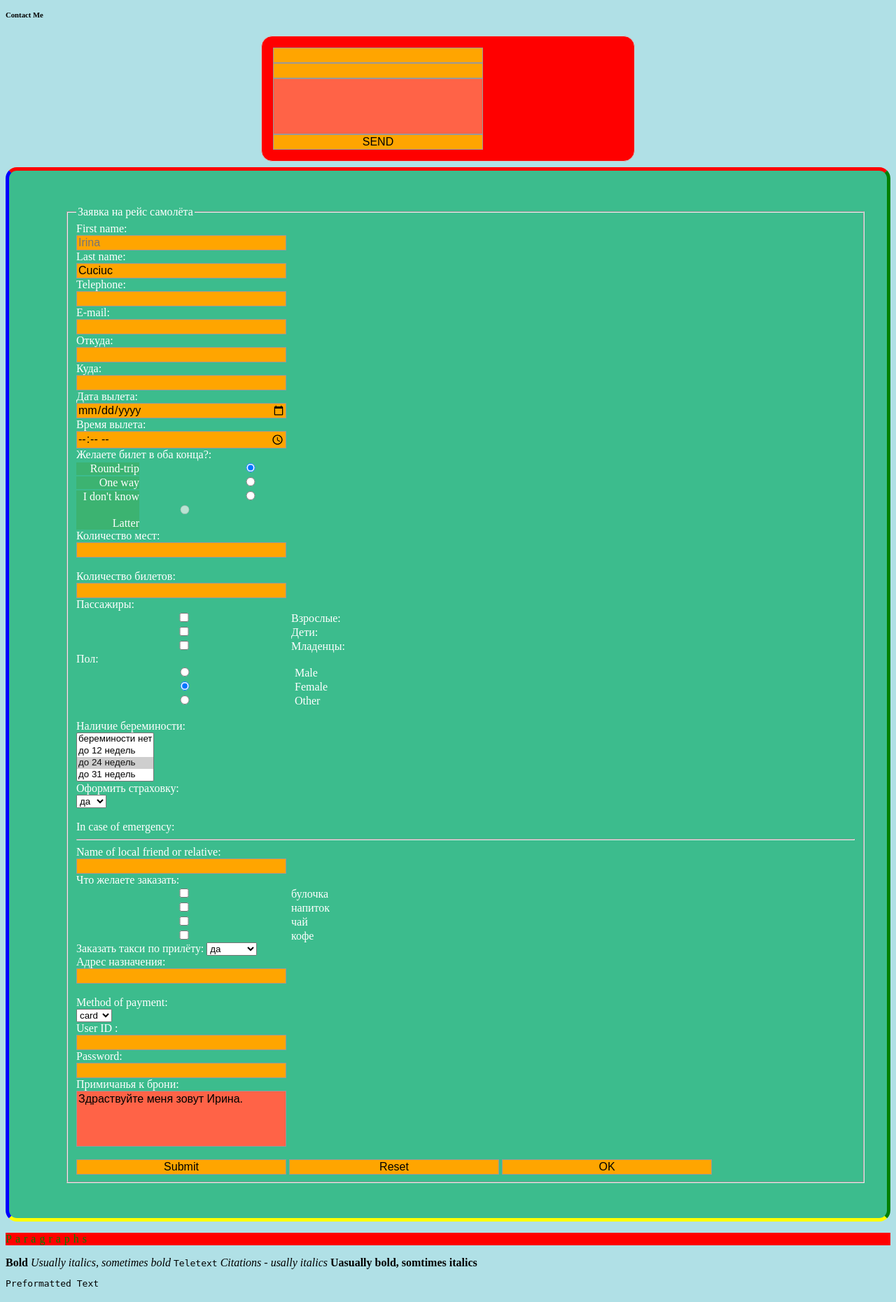
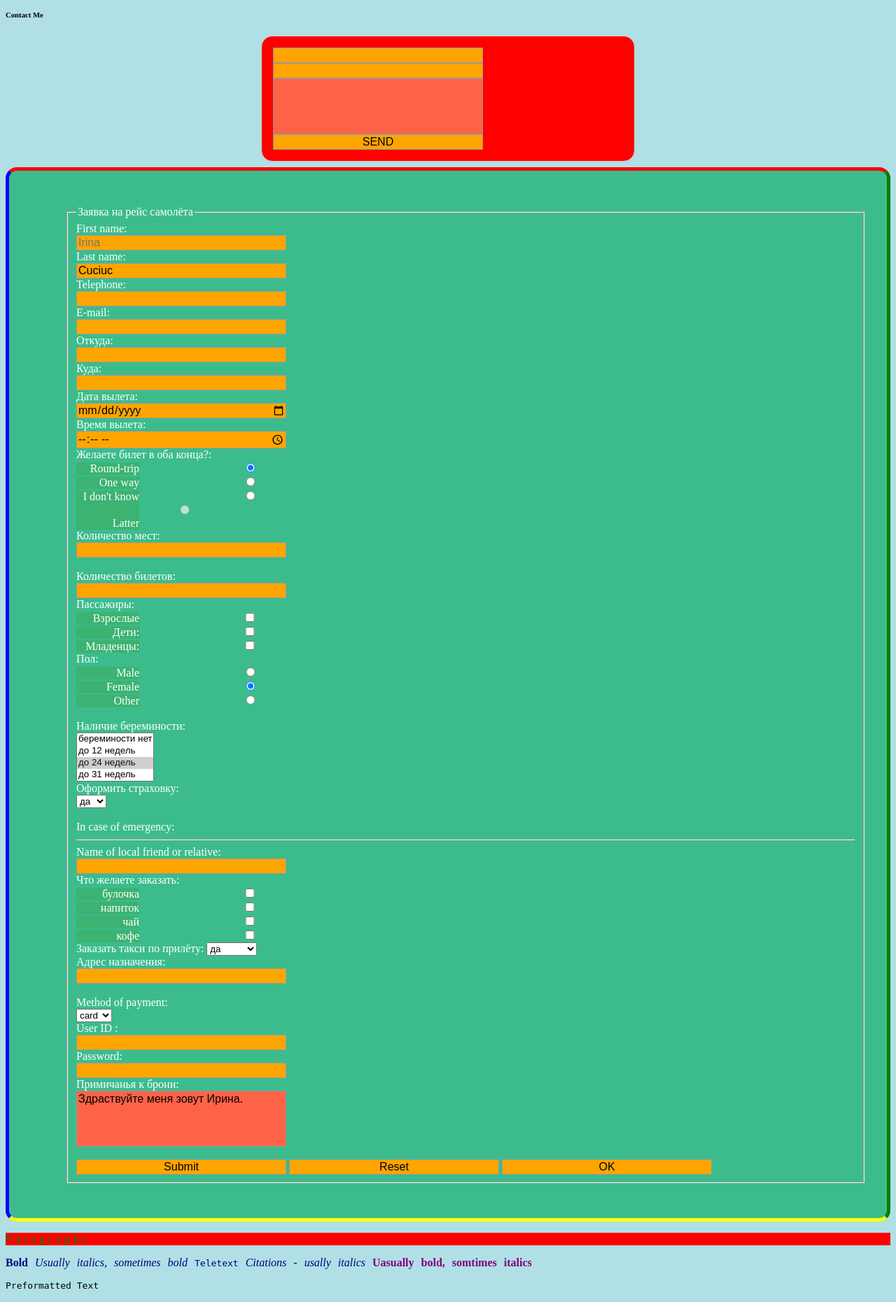
Before and after one commit to Cuciuc/course2, a PHP site: page /htmltodo.html in a window 1280 px wide. Shown: the part 4240-6101 px from the top of the page at 70% size. Before the commit the page ends 6079 px from the top, so only its background shows below. Run offline with PHP 8.4, Linux system fonts and the light colour scheme.

Commit message:
external css files

```diff
--- a/htmltodo.html
+++ b/htmltodo.html
@@ -2,131 +2,9 @@
 <html>
   <head>
     <title>Head's elements</title>
+    <link href="./styles/style.css" rel="stylesheet" type="text/css">
     <style>
-      body {
-        background-color: powderblue;
-      }
-      h1.hidden {
-        visibility: hidden;
-      }
-      h2 {
-        color: red;
-        background-color: violet;
-        margin-left: 20px;
-        text-shadow: 4px 4px 8px blue;
-      }
-      p {
-        color: navy;
-        word-spacing: 6px;
-      }
-      p.important {
-        color: green;
-        background-color: red;
-        letter-spacing: 5px;
-      }
-      a.hover {
-        color: red;
-      }
-      table {
-        font-family: arial, sans-serif;
-        border-collapse: separate;
-        border: 4px solid red;
-        border-radius: 30px;
-        width: 100%;
-        table-layout: fixed;
-        position: relative;
-        left: 30px;
-        }
-      td,
-      th {
-        font-family: georgia, serif;
-        background-color: dodgerblue;
-        border: 1px solid #009900;
-        text-align: left;
-        padding: 8px;
-      }
-      tr:nth-child(even) {
-        background-color: #dddddd;
-      }
-      caption {
-        caption-side: right;
-      }
-      form {
-        background-color: red;
-        /* Just to center the form on the page */
-        margin: 0 auto;
-        width: 500px;
-        /* To see the outline of the form */
-        padding: 1em;
-        border: 1px solid #CCC;
-        border-radius: 1em;
-      }
 
-      form div + div {
-        background-color: pink;
-        margin-top: 1em;
-      }
-      form.homework {
-      width: 100%;
-      padding-top: 50px;
-      padding-right: 30px;
-      padding-bottom: 50px;
-      padding-left: 80px;
-      margin: 8px 0;
-      box-sizing: border-box;
-      background-color: #3CBC8D;
-      border: 5px solid;
-      border-color: red green yellow blue;
-      color: white;
-      }
-      label {
-        background-color: MediumSeaGreen;
-        /* To make sure that all labels have the same size and are properly aligned */
-        display: inline-block;
-        width: 90px;
-        text-align: right;
-      }
-      input, textarea {
-        background-color: orange;
-        /* To make sure that all text fields have the same font settings
-         By default, textareas have a monospace font */
-        font: 1em sans-serif;
-
-        /* To give the same size to all text fields */
-        width: 300px;
-        box-sizing: border-box;
-
-        /* To harmonize the look & feel of text field border */
-        border: 1px solid #999;
-      }
-
-      input:focus, textarea:focus {
-        /* To give a little highlight on active elements */
-        border-color: #000;
-        background-color: yellow;
-      }
-
-      textarea {
-        background-color: tomato;
-        /* To properly align multiline text fields with their labels */
-        vertical-align: top;
-
-        /* To give enough room to type some text */
-        height: 5em;
-        resize: none;
-      }
-
-      .button {
-        background-color: SlateBlue;
-        /* To position the buttons to the same position of the text fields */
-        padding-left: 90px; /* same size as the label elements */
-      }
-
-      button {
-        /* This extra margin represent roughly the same space as the space
-         between the labels and their text fields */
-        margin-left: .5em;
-      }
     </style>
     <script>
       	function myFunction() {
@@ -189,14 +67,14 @@
     </table>
 
     <hr/>
-    <h2>A <span style="color: green">third</span> task.</h2>
+    <h2 style="background-color: red">A <span style="color: green">third</span> task.</h2>
     <p id="demo">Head's elements</p>
     <button type="button" onclick="myFunction()">Try it</button>
       <!-- First group of tags -->
       <div style = "color:red">
     <p>
       <a href="course2.asp">
-        <img src="smiley.gif" alt="HTML tutorial" style="width: 42px; height: 42px; border: 0; filter: grayscale(50%)">
+        <img src="./images/smiley.gif" alt="HTML tutorial" style="width: 42px; height: 42px; border: 0; filter: grayscale(50%)">
       </a>
     </p>
 
@@ -363,7 +241,7 @@
       </fieldset>
     </form>
 
-      <form action="/action_page.php">
+      <form action="./action_page.html">
         First name:<br>
         <input type="text" name="firstname" placeholder="First name" required>
         <br>
@@ -530,13 +408,19 @@
               Количество билетов:<br>
               <input type="number" name="quantity of tickets" min="1" max="100"><br>
               Пассажиры:<br>
-              <input type="checkbox" name="passangers" value="adults">Взрослые:<br>
-              <input type="checkbox" name="passangers" value="children">Дети:<br>
-              <input type="checkbox" name="passangers" value="baby">Младенцы:<br>
+              <label for="passanger1">Взрослые</label>
+              <input type="checkbox" id="passanger1" name="passangers" value="adults"><br>
+              <label for="passanger2">Дети:</label>
+              <input type="checkbox" id="passanger2" name="passangers" value="children"><br>
+              <label for="passanger3">Младенцы:</label>
+              <input type="checkbox" id="passanger3" name="passangers" value="baby"><br>
               Пол:<br>
-              <input type="radio" name="gender" value="male"> Male<br>
-              <input type="radio" name="gender" value="female" checked> Female<br>
-              <input type="radio" name="gender" value="other"> Other<br><br>
+              <label for="male">Male</label>
+              <input type="radio" name="gender" id="male"> <br>
+              <label for="female">Female</label>
+              <input type="radio" name="gender" id="female" checked> <br>
+              <label for="other">Other</label>
+              <input type="radio" name="gender" id="other"><br><br>
               Наличие береминости:<br>
               <select name="pregnancy" multiple>
                 <option value="no">береминости нет</option>
@@ -553,10 +437,14 @@
               Name of local friend or relative:<br>
               <input type="text" name="name"><br>
               Что желаете заказать:<br>
-              <input type="checkbox" name="order" value="roll">булочка<br>
-              <input type="checkbox" name="order" value="drink">напиток<br>
-              <input type="checkbox" name="order" value="tea">чай<br>
-              <input type="checkbox" name="order" value="coffee">кофе<br>
+              <label for="roll">булочка</label>
+              <input type="checkbox" name="order" id="roll"><br>
+              <label for="drink">напиток</label>
+              <input type="checkbox" name="order" id="drink"><br>
+              <label for="tea">чай</label>
+              <input type="checkbox" name="order" id="tea"><br>
+              <label for="coffee">кофе</label>
+              <input type="checkbox" name="order" id="coffee"><br>
               Заказать такси по прилёту:
               <select name="taxi">
                 <option value="take taxi">да</option>
@@ -584,11 +472,11 @@
     <p class="important">Paragraphs</p> <!-- Use <br /> to create a line break within a paragraph -->
 
   <!-- Wrap these around text you want to style -->
-    <b>Bold</b>
+    <p><b>Bold</b>
     <em>Usually italics, sometimes bold</em>
     <tt>Teletext</tt>
     <cite>Citations - usally italics</cite>
     <strong>Uasually bold, somtimes italics</strong>
-    <pre>Preformatted Text</pre>
+    <pre>Preformatted Text</pre></p>
   </body>
 </html>
--- a/styles/style.css
+++ b/styles/style.css
@@ -1 +1,132 @@
-body {background: red; font-size: 16px}
+ body {
+        background-color: powderblue;
+      }
+      h1.hidden {
+        visibility: hidden;
+      }
+      h2 {
+        color: red;
+        background-color: violet !important;
+        margin-left: 20px;
+        text-shadow: 4px 4px 8px blue;
+      }
+      p {
+        color: navy;
+        word-spacing: 6px;
+      }
+      p.important {
+        color: green;
+        background-color: red;
+        letter-spacing: 5px;
+      }
+      p strong {
+        color: purple;
+      }
+      a.hover {
+        color: red;
+      }
+      table {
+        font-family: arial, sans-serif;
+        border-collapse: separate;
+        border: 4px solid red;
+        border-radius: 30px;
+        width: 100%;
+        table-layout: fixed;
+        position: relative;
+        left: 30px;
+        }
+      td,
+      th {
+        font-family: georgia, serif;
+        background-color: dodgerblue;
+        border: 1px solid #009900;
+        text-align: left;
+        padding-top: 8px;
+        padding-left: 4px;
+        padding-bottom: 8px;
+        padding-right: 4px;
+        padding: 8px 4px;
+        padding: 8px 4px 8px 4px;
+      }
+      tr:nth-child(even) {
+        background-color: #dddddd;
+      }
+      caption {
+        caption-side: right;
+      }
+      form {
+        background-color: red;
+        /* Just to center the form on the page */
+        margin: 0 auto;
+        width: 500px;
+        /* To see the outline of the form */
+        padding: 1em;
+        border: 1px solid #CCC;
+        border-radius: 1em;
+      }
+
+      form div + div {
+        background-color: pink;
+        margin-top: 1em;
+      }
+      form.homework {
+      width: 100%;
+      padding-top: 50px;
+      padding-right: 30px;
+      padding-bottom: 50px;
+      padding-left: 80px;
+      margin: 8px 0;
+      box-sizing: border-box;
+      background-color: #3CBC8D;
+      border: 5px solid;
+      border-color: red green yellow blue;
+      color: white;
+      }
+      label {
+        background-color: MediumSeaGreen;
+        /* To make sure that all labels have the same size and are properly aligned */
+        display: inline-block;
+        width: 90px;
+        text-align: right;
+      }
+      input, textarea {
+        background-color: orange;
+        /* To make sure that all text fields have the same font settings
+         By default, textareas have a monospace font */
+        font: 1em sans-serif;
+
+        /* To give the same size to all text fields */
+        width: 300px;
+        box-sizing: border-box;
+
+        /* To harmonize the look & feel of text field border */
+        border: 1px solid #999;
+      }
+
+      input:focus, textarea:focus {
+        /* To give a little highlight on active elements */
+        border-color: #000;
+        background-color: yellow;
+      }
+
+      textarea {
+        background-color: tomato;
+        /* To properly align multiline text fields with their labels */
+        vertical-align: top;
+
+        /* To give enough room to type some text */
+        height: 5em;
+        resize: none;
+      }
+
+      .button {
+        background-color: SlateBlue;
+        /* To position the buttons to the same position of the text fields */
+        padding-left: 90px; /* same size as the label elements */
+      }
+
+      button {
+        /* This extra margin represent roughly the same space as the space
+         between the labels and their text fields */
+        margin-left: .5em;
+      }
```
Also changed, not shown: images/img_submit.gif (renamed from img_submit.gif), images/smiley.gif (renamed from smiley.gif), images/w3schools.jpg (renamed from w3schools.jpg).
